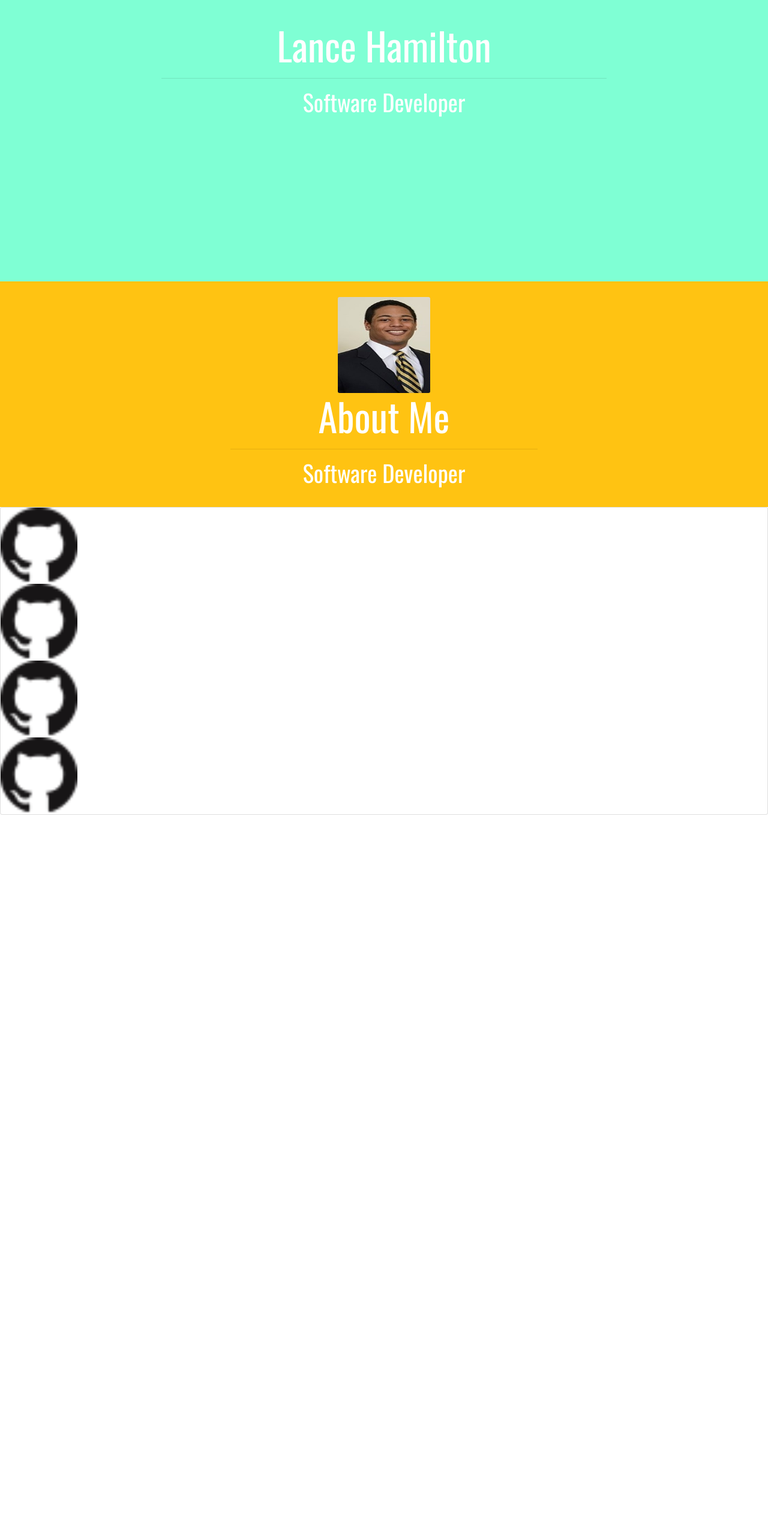
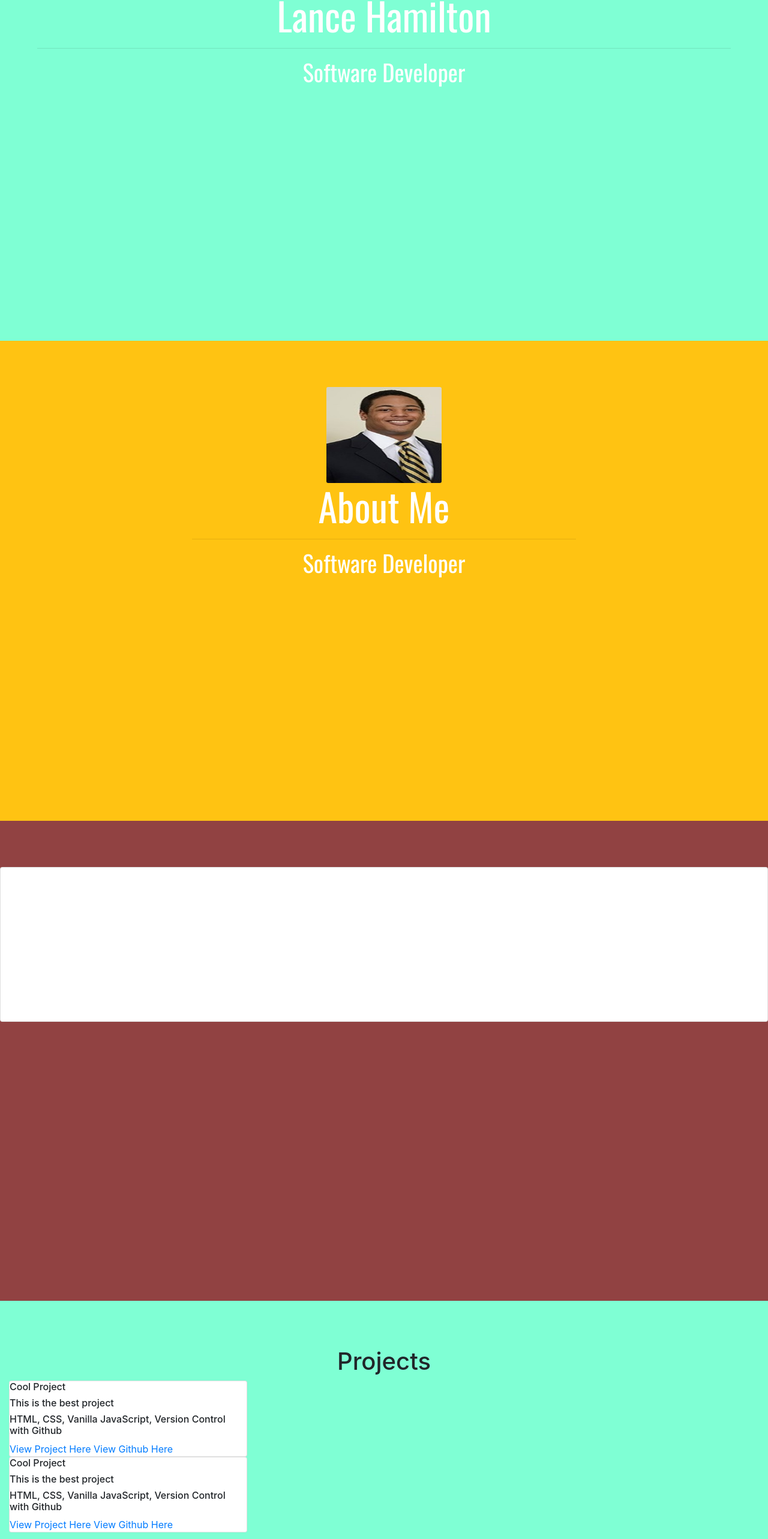
Before and after one commit to lancehamilton24/personal-bio-site, a website built with webpack: page src/index.html in a window 1280 px wide. Shown: the part 232-2797 px from the top of the page at 60% size. Before the commit the page ends 1590 px from the top, so only its background shows below. Built offline with nearby package versions, Linux system fonts and the light colour scheme; some packages are replaced by stand-ins of ours; no server answers; files whose address does not match are found by name.

Commit message:
finished component structure

```diff
--- a/src/components/AboutMe/aboutMe.scss
+++ b/src/components/AboutMe/aboutMe.scss
@@ -1,13 +1,15 @@
 @import url('https://fonts.googleapis.com/css?family=Oswald');
 
 #introContainer {
-  padding: 21%;
+  padding: 3%;
+  height: 100%;
   background-color: aquamarine;
 }
 
 #intro {
   text-align: center;
   color: white;
+  padding: 15% 2% 0% 2%;
   font-family: 'Oswald', sans-serif;
 
     h1 {
@@ -19,7 +21,7 @@
 }
 
 #bioContainer {
-  padding: 2% 10%;
+  height: 100%;
   background-color: #FFC312;
 }
 
@@ -27,6 +29,7 @@
   text-align: center;
   color: white;
   font-family: 'Oswald', sans-serif;
+  padding: 6% 0% 0% 0%;
 
     h1 {
       font-size: 5vw;
--- a/src/components/ContactMe/contactMe.scss
+++ b/src/components/ContactMe/contactMe.scss
@@ -1,8 +1,17 @@
+#contactContainer {
+  height: 100%;
+  background-color: rgb(145, 66, 66);
+}
+
+#contactPage {
+  padding: 6% 0% 0% 0%;
+}
+
 .contactImg {
   height: 10%;
   width: 10%;
 }
 
-.contactCard {
-  display: flex;
-}
+// .contactCard {
+//   display: flex;
+// }
--- a/src/components/MyNavbar/MyNavbar.js
+++ b/src/components/MyNavbar/MyNavbar.js
@@ -1,25 +1,25 @@
 import $ from 'jquery';
 
-const navbarEvents = () => {
-  $('#navToBio').on('click', () => {
-    $('#bioPage').toggle();
-    $('#technologyPage').hide();
-    $('#projectsPage').hide();
-  });
-  $('#technologyPage').hide();
-  $('#navToTechnologies').on('click', () => {
-    $('#technologyPage').toggle();
-    $('#bioPage').hide();
-    $('#projectsPage').hide();
-  });
-  $('#projectsPage').hide();
-  $('#navToProjects').on('click', () => {
-    $('#projectsPage').toggle();
-    $('#bioPage').hide();
-    $('#technologyPage').hide();
-    $('.false').hide();
-  });
-};
+// const navbarEvents = () => {
+//   $('#navToBio').on('click', () => {
+//     $('#bioPage').toggle();
+//     $('#technologyPage').hide();
+//     $('#projectsPage').hide();
+//   });
+//   $('#technologyPage').hide();
+//   $('#navToTechnologies').on('click', () => {
+//     $('#technologyPage').toggle();
+//     $('#bioPage').hide();
+//     $('#projectsPage').hide();
+//   });
+//   $('#projectsPage').hide();
+//   $('#navToProjects').on('click', () => {
+//     $('#projectsPage').toggle();
+//     $('#bioPage').hide();
+//     $('#technologyPage').hide();
+//     $('.false').hide();
+//   });
+// };
 
 const createNavbar = () => {
   const domString = `
@@ -33,25 +33,24 @@ const createNavbar = () => {
     <div class="collapse navbar-collapse" id="navbarSupportedContent">
       <ul class="navbar-nav mr-auto">
         <li class="nav-item active">
-          <a class="nav-link" id="navToBio" href="#">Bio<span class="sr-only">(current)</span></a>
+          <a class="nav-link" id="navToBio" href="#bioContainer">Bio<span class="sr-only">(current)</span></a>
+        </li>
+        <li class="nav-item active">
+          <a class="nav-link" id="navToTechnologies" href="#technologyContainer">Technologies</a><span class="sr-only">(current)</span></a>
 
         </li>
         <li class="nav-item active">
-          <a class="nav-link" id="navToTechnologies" href="#">Technologies</a><span class="sr-only">(current)</span></a>
+          <a class="nav-link" id="navToProjects" href="#projectsContainer">Projects</a><span class="sr-only">(current)</span></a>
 
         </li>
         <li class="nav-item active">
-          <a class="nav-link" id="navToProjects" href="#">Projects</a><span class="sr-only">(current)</span></a>
-
-        </li>
-        <li class="nav-item active">
-          <a class="nav-link" id="navToContact" href="#contactPage">Contact Me</a><span class="sr-only">(current)</span></a>
+          <a class="nav-link" id="navToContact" href="#contactContainer">Contact Me</a><span class="sr-only">(current)</span></a>
 
         </li>
       </div>
   </nav>`;
   $('#myNavbar').html(domString);
-  navbarEvents();
+  // navbarEvents();
 };
 
 export default createNavbar;
--- a/src/components/MyTechnologies/technologies.scss
+++ b/src/components/MyTechnologies/technologies.scss
@@ -1,3 +1,12 @@
+#technologyContainer {
+  height: 100%;
+  background-color: rgb(145, 66, 66);
+}
+
+#technologyPage {
+  padding: 6% 0% 0% 0%;
+}
+
 .technologyCard {
   display:flex;
   flex-direction: row;
--- a/src/components/Projects/projects.js
+++ b/src/components/Projects/projects.js
@@ -1,6 +1,8 @@
 import $ from 'jquery';
+import './projects.scss';
 import projectsData from '../../helpers/data/projectsData';
 
+// <img class="card-img" src="${project.screenshot}" alt="">
 const projectsBuilder = (projectsArray) => {
   let projectString = '';
   projectString += '<h1 class="projects-header text-center">Projects</h1>';
@@ -8,7 +10,7 @@ const projectsBuilder = (projectsArray) => {
     projectString += `
     <div class="col-sm-4 projectsCard ${project.available}">
       <div class="card">
-        <img class="card-img" src="${project.screenshot}" alt="">
+
           <div class="projectsBody">
             <h6>${project.title}</h6>
             <h6>${project.description}</h6>
--- /dev/null
+++ b/src/components/Projects/projects.scss
@@ -0,0 +1,8 @@
+#projectsContainer {
+  height: 100%;
+  background-color: aquamarine;
+}
+
+#projectsPage {
+  padding: 6% 0% 0% 0%;
+}
--- a/src/index.html
+++ b/src/index.html
@@ -17,7 +17,7 @@
   <div id="bioContainer">
     <div id="bioPage"><h2>About Me</h2></div>
   </div>
-  <div id="technologContainer">
+  <div id="technologyContainer">
     <div id="technologyPage"><h2>Technologies</h2></div>
   </div>
   <div id="projectsContainer">
```
